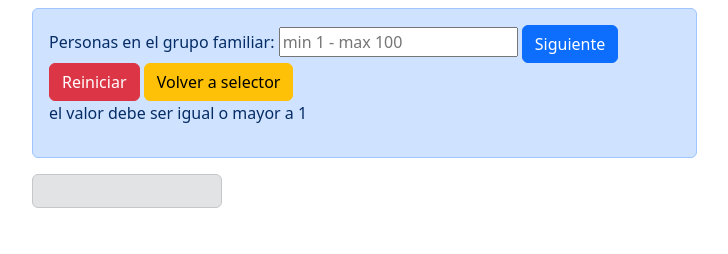
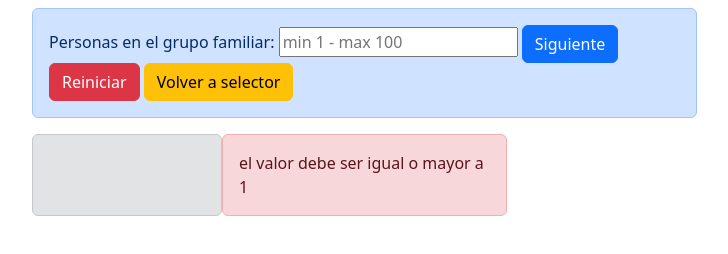
Before and after one commit to gruvix/clase-8-Argentina-Programa, a website: page tarea1.html in a window 1280 px wide. Both pictures are taken after a click on the button "Siguiente". Shown: the whole page, without its empty margins (38-766 px from the left). Drawn offline with nearby package versions, Linux system fonts and the light colour scheme.

Commit message:
error cantidad ahora tiene su propio bloque
ya no se muestra adentro del bloque de seleccion de cantidad, sino que aparece como un error aparte

```diff
--- a/js/tarea1.js
+++ b/js/tarea1.js
@@ -4,6 +4,7 @@ document.querySelector("#siguiente").addEventListener("click", function () {
     let error = validarCantidadFamiliares(cantidadFamiliares)
     if(error){
         document.querySelector("#error-cantidad").textContent = error;
+        mostrarErrorCantidad()
         return
     }
     else{
@@ -28,8 +29,12 @@ let datos = {
     'menor-edad': 0,
     'promedio-edad': 0
 }
+function mostrarErrorCantidad(){
+    document.querySelector("#contenedor-error-cantidad").classList.remove("oculto")
+}
+function ocultarErrorCantidad(){
+    document.querySelector("#contenedor-error-cantidad").classList.add("oculto")
 
-function ocultarErrorCantidad(){
     document.querySelector("#error-cantidad").textContent = ""
 }
 
--- a/tarea1.html
+++ b/tarea1.html
@@ -20,7 +20,6 @@
                     <button type="button" class="btn btn-danger" id="reiniciar">Reiniciar</button>
                     <button type="button" class="btn btn-warning" id="volver-a-selector">Volver a selector</button>
                 </form>
-                <div><p id="error-cantidad"></p></div>
             </div>
         </div>
     </div>
@@ -29,6 +28,9 @@
             <div class="col-2 alert alert-secondary" role="alert">
                 <form id="personas">
                 </form>
+            </div>
+            <div class="col-3 alert alert-danger oculto" id="contenedor-error-cantidad" role="alert">
+                <div><un id="error-cantidad"></un></div>
             </div>
         </div>
     </div>
```
